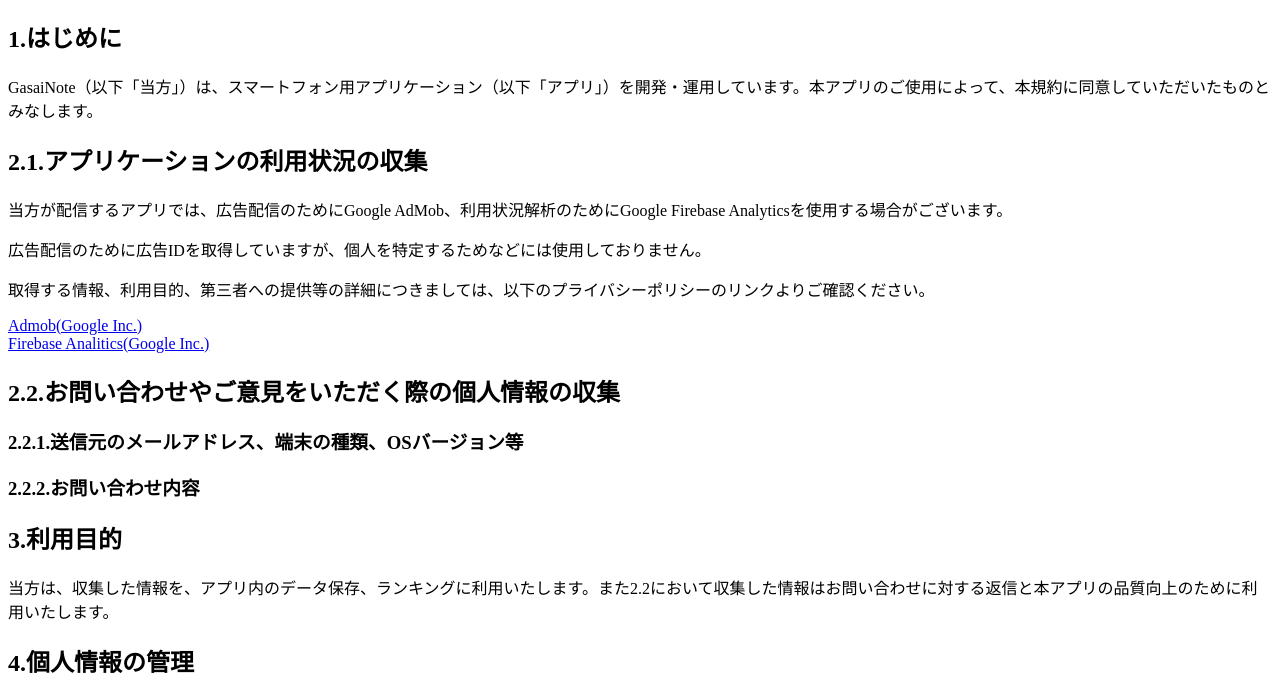
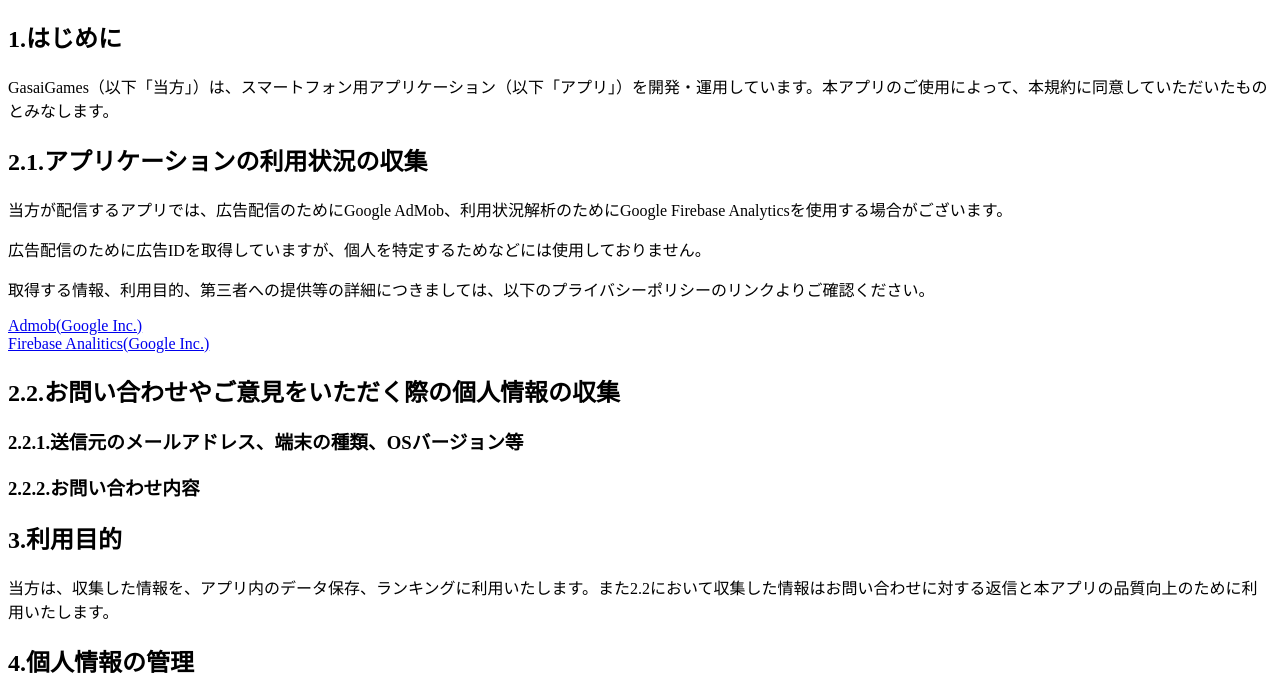
Before and after one commit to gasaiYuko/gasaiYuko.github.io, a plain HTML site: page docs/index.html in a window 1280 px wide. Shown: the part 70-765 px from the top of the page. Drawn offline with Linux system fonts and the light colour scheme.

Commit message:
Update index.html

```diff
--- a/docs/index.html
+++ b/docs/index.html
@@ -7,7 +7,7 @@
   <body>
       <h1>利用規約・プライバシーポリシー</h1>
       <h2>1.はじめに</h2>
-      <p>GasaiNote（以下「当方」）は、スマートフォン用アプリケーション（以下「アプリ」）を開発・運用しています。本アプリのご使用によって、本規約に同意していただいたものとみなします。</p>
+      <p>GasaiGames（以下「当方」）は、スマートフォン用アプリケーション（以下「アプリ」）を開発・運用しています。本アプリのご使用によって、本規約に同意していただいたものとみなします。</p>
       <h2>2.1.アプリケーションの利用状況の収集</h2>
       <p>当方が配信するアプリでは、広告配信のためにGoogle AdMob、利用状況解析のためにGoogle Firebase Analyticsを使用する場合がございます。</p>
       <p>広告配信のために広告IDを取得していますが、個人を特定するためなどには使用しておりません。</p>
```
